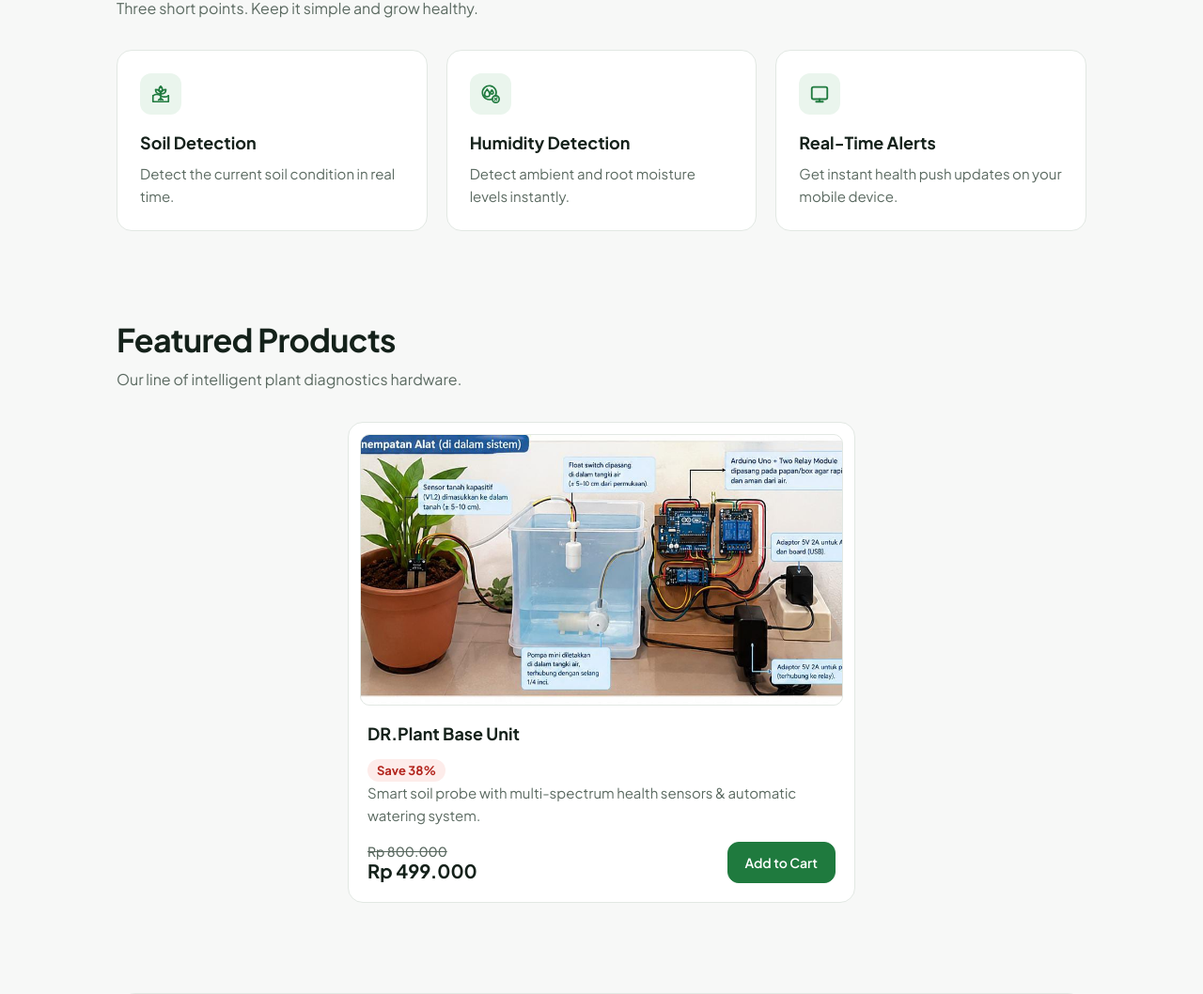
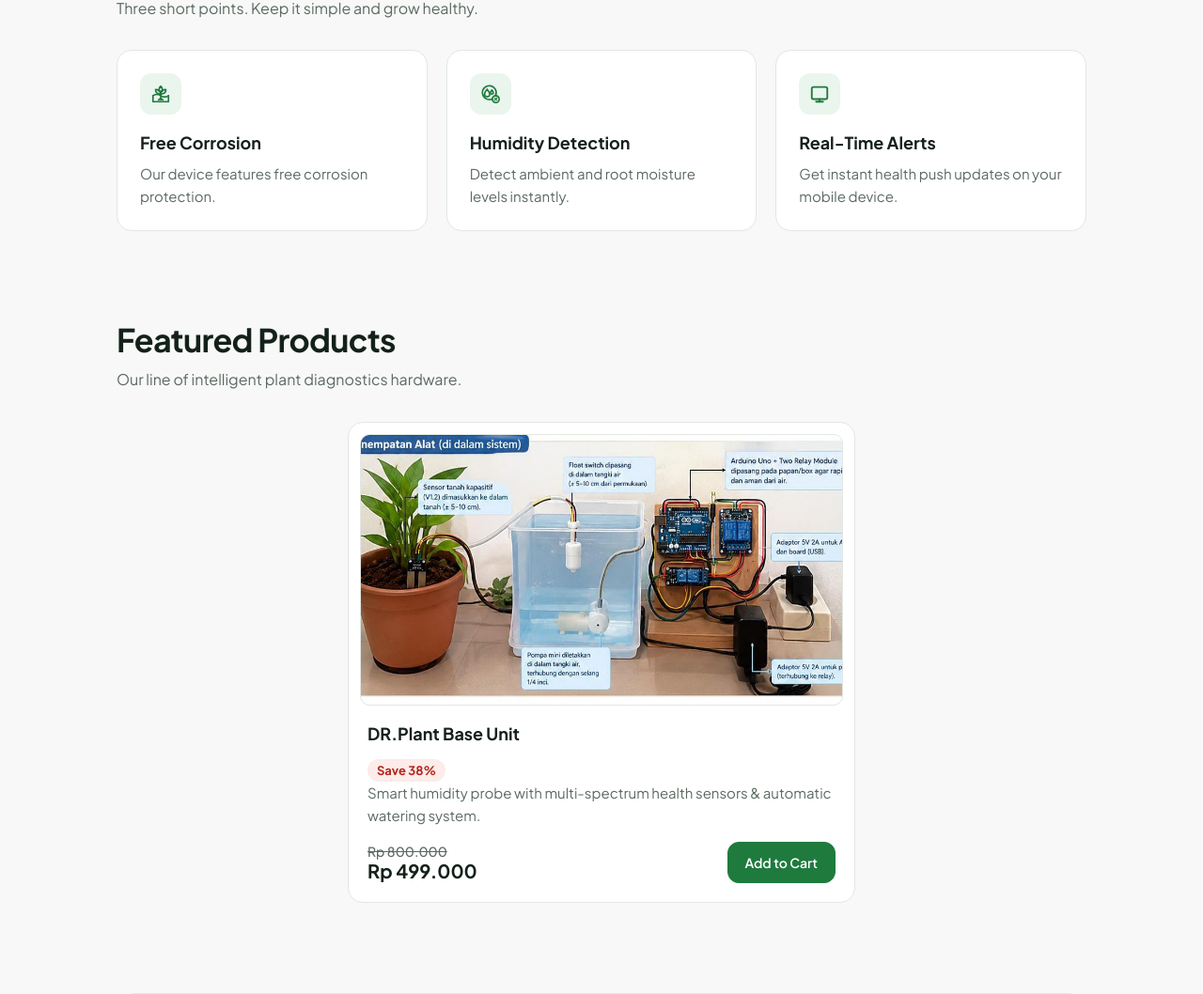
Before and after one commit to boop456/22Doctor, a plain HTML site: page index.html in a window 1280 px wide. Shown: the part 734-1792 px from the top of the page at 94% size. Drawn offline with Linux system fonts and the light colour scheme.

Commit message:
Update index.html

```diff
--- a/index.html
+++ b/index.html
@@ -5,7 +5,7 @@
     <meta name="viewport" content="width=device-width, initial-scale=1.0">
     <title>DR.Plant — Smart Plant Care & Diagnostics</title>
 
-    <meta name="description" content="DR.Plant provides real-time soil and humidity detection to help your indoor and outdoor plants thrive.">
+    <meta name="description" content="DR.Plant provides real-time humidity detection to help your indoor and outdoor plants thrive.">
     <meta property="og:title" content="DR.Plant — Smart Plant Care">
     <meta property="og:description" content="Diagnose, Treat, Grow. Give your plant a better life.">
     <meta property="og:type" content="website">
@@ -117,8 +117,8 @@
                             <path d="M3 14c3-2 6-2 9 0s6 2 9 0"/><path d="M3 14v7h18v-7"/><path d="M12 15v4M12 17l-2.5 2M12 17l2.5 2"/>
                         </svg>
                     </div>
-                    <h3>Soil Detection</h3>
-                    <p>Detect the current soil condition in real time.</p>
+                    <h3>Free Corrosion</h3>
+                    <p>Our device features free corrosion protection.</p>
                 </article>
 
                 <article class="card reveal">
@@ -161,7 +161,7 @@
                     </div>
                     <h3>DR.Plant Base Unit</h3>
                     <span class="sale-badge">Save 38%</span>
-                    <p>Smart soil probe with multi-spectrum health sensors & automatic watering system.</p>
+                    <p>Smart humidity probe with multi-spectrum health sensors & automatic watering system.</p>
                     <div class="card-footer">
                         <span class="price">
                             <s class="price-old">Rp 800.000</s>
```
